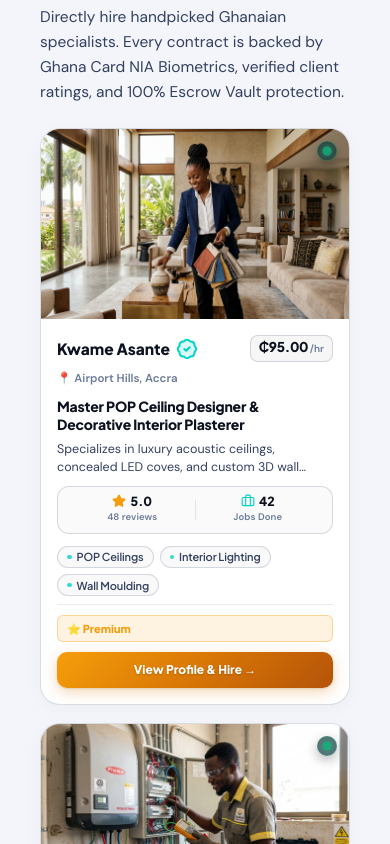
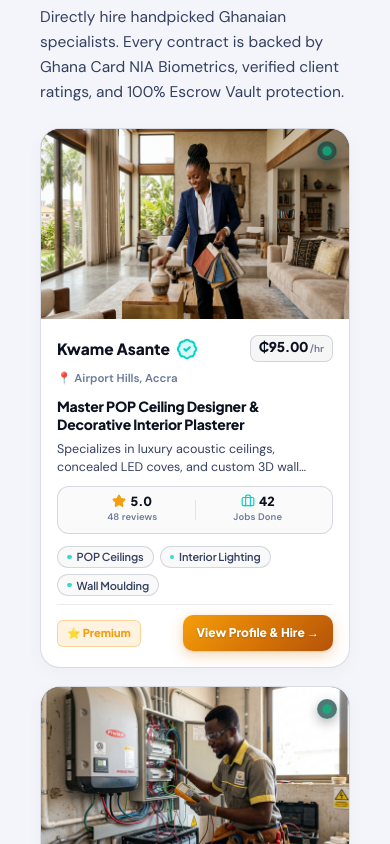
Before and after one commit to JoeVardyGC/GigGhana, a Next.js app: page / in a window 390 px wide. Shown: the part 1040-1884 px from the top of the page. Built offline with nearby package versions, Linux system fonts and the light colour scheme.

Commit message:
feat(talent): show latest 6 provider cards on desktop and 4 on mobile devices

```diff
--- a/app/globals.css
+++ b/app/globals.css
@@ -2028,6 +2028,7 @@ html.dark .artisan-studio-card:hover, [data-theme="dark"] .artisan-studio-card:h
   width: 100%;
   height: 100%;
   object-fit: cover;
+  object-position: center 20%;
   transition: transform 0.4s cubic-bezier(0.16, 1, 0.3, 1);
 }
 
@@ -2324,6 +2325,13 @@ html.dark .artisan-tier-verified {
   }
 }
 
+@media (max-width: 768px) {
+  /* Show only 4 latest provider cards on mobile */
+  .artisan-grid .artisan-studio-card:nth-child(n+5) {
+    display: none !important;
+  }
+}
+
 @media (max-width: 640px) {
   .artisan-grid {
     grid-template-columns: 1fr;
@@ -2333,14 +2341,9 @@ html.dark .artisan-tier-verified {
     padding: 16px;
   }
   .artisan-studio-footer {
-    flex-direction: column;
-    align-items: stretch;
-    gap: 10px;
-  }
-  .artisan-footer-btn {
-    width: 100%;
-    justify-content: center;
-    text-align: center;
+    flex-direction: row;
+    align-items: center;
+    justify-content: space-between;
   }
 }
 
--- a/components/LandingPage.tsx
+++ b/components/LandingPage.tsx
@@ -732,9 +732,7 @@ const occupationSlides = [
               if (talentCatFilter === 'health') return p.cat_name?.toLowerCase().includes('health') || p.cat_name?.toLowerCase().includes('wellness');
               return true;
             });
-        const latestTalent = filteredTalent.slice(0, 7);
-        const leadArtisan = latestTalent[0];
-        const gridArtisans = latestTalent.slice(1);
+        const latestTalent = filteredTalent.slice(0, 6);
 
         return (
           <section className="section artisan-section" id="talent">
```
